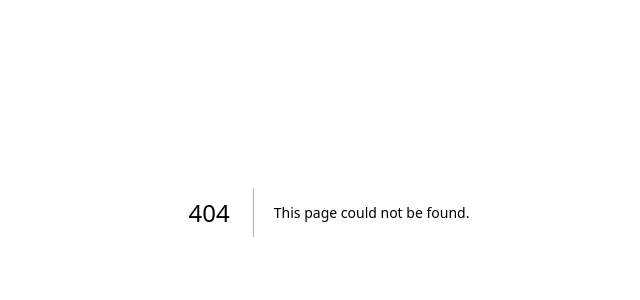
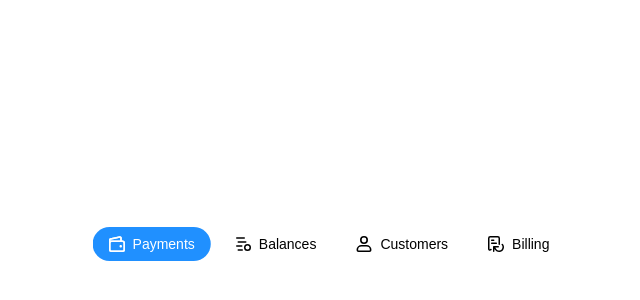
Before and after one commit to Nithinreddy1019/learn-motion, a Next.js app: page /tabstransition in a window 1280 px wide. Before the commit this address had no page. Shown: the part 188-488 px from the top of the page, without its empty margins (311-951 px from the left). Built offline with nearby package versions, Linux system fonts and the light colour scheme.

Commit message:
tabs transition : clip path

```diff
--- /dev/null
+++ b/app/tabstransition/page.tsx
@@ -0,0 +1,176 @@
+"use client"
+
+const Page = () => {
+    return (
+        <div className="h-screen w-full flex items-center justify-center">
+            <TabsClipPath />
+        </div>
+    );
+}
+
+export default Page;
+
+// -------------------------------------------------------------------- //
+import "./styles.css"
+import { useEffect, useRef, useState } from "react";
+
+export function TabsClipPath() {
+  const [activeTab, setActiveTab] = useState(TABS[0].name);
+  const containerRef = useRef(null);
+  const activeTabElementRef = useRef(null);
+
+  useEffect(() => {
+    const container = containerRef.current;
+
+    if (activeTab && container) {
+      const activeTabElement = activeTabElementRef.current;
+
+      if (activeTabElement) {
+        const { offsetLeft, offsetWidth } = activeTabElement;
+
+        const clipLeft = offsetLeft;
+        const clipRight = offsetLeft + offsetWidth;
+        // @ts-ignore
+        container.style.clipPath = `inset(0 ${Number(100 - (clipRight / container.offsetWidth) * 100).toFixed()}% 0 ${Number((clipLeft / container.offsetWidth) * 100).toFixed()}% round 17px)`;
+      }
+    }
+  }, [activeTab, activeTabElementRef, containerRef]);
+
+  return (
+    <div className="wrapper">
+      <ul className="list">
+        {TABS.map((tab) => (
+          <li key={tab.name}>
+            <button
+              ref={activeTab === tab.name ? activeTabElementRef : null}
+              data-tab={tab.name}
+              onClick={() => {
+                setActiveTab(tab.name);
+              }}
+              className="button"
+            >
+              {tab.icon}
+              {tab.name}
+            </button>
+          </li>
+        ))}
+      </ul>
+
+      <div aria-hidden className="clip-path-container" ref={containerRef}>
+        <ul className="list list-overlay">
+          {TABS.map((tab) => (
+            <li key={tab.name}>
+              <button
+                data-tab={tab.name}
+                onClick={() => {
+                  setActiveTab(tab.name);
+                }}
+                className="button-overlay button"
+				        tabIndex={-1}
+              >
+                {tab.icon}
+                {tab.name}
+              </button>
+            </li>
+          ))}
+        </ul>
+      </div>
+    </div>
+  );
+}
+
+const TABS = [
+  {
+    name: "Payments",
+    icon: (
+      <svg
+        aria-hidden="true"
+        width="16"
+        height="16"
+        viewBox="0 0 16 16"
+        fill="none"
+        xmlns="http://www.w3.org/2000/svg"
+      >
+        <path
+          fillRule="evenodd"
+          clipRule="evenodd"
+          fill="currentColor"
+          d="M0 3.884c0-.8.545-1.476 1.306-1.68l.018-.004L10.552.213c.15-.038.3-.055.448-.055.927.006 1.75.733 1.75 1.74V4.5h.75A2.5 2.5 0 0 1 16 7v6.5a2.5 2.5 0 0 1-2.5 2.5h-11A2.5 2.5 0 0 1 0 13.5V3.884ZM10.913 1.67c.199-.052.337.09.337.23v2.6H2.5c-.356 0-.694.074-1 .208v-.824c0-.092.059-.189.181-.227l9.216-1.984.016-.004ZM1.5 7v6.5a1 1 0 0 0 1 1h11a1 1 0 0 0 1-1V7a1 1 0 0 0-1-1h-11a1 1 0 0 0-1 1Z"
+        ></path>
+        <path
+          fillRule="evenodd"
+          clipRule="evenodd"
+          fill="currentColor"
+          d="M10.897 1.673 1.681 3.657c-.122.038-.181.135-.181.227v.824a2.492 2.492 0 0 1 1-.208h8.75V1.898c0-.14-.138-.281-.337-.23m0 0-.016.005Zm-9.59.532 9.23-1.987c.15-.038.3-.055.448-.055.927.006 1.75.733 1.75 1.74V4.5h.75A2.5 2.5 0 0 1 16 7v6.5a2.5 2.5 0 0 1-2.5 2.5h-11A2.5 2.5 0 0 1 0 13.5V3.884c0-.8.545-1.476 1.306-1.68l.018-.004ZM1.5 13.5V7a1 1 0 0 1 1-1h11a1 1 0 0 1 1 1v6.5a1 1 0 0 1-1 1h-11a1 1 0 0 1-1-1ZM13 10.25c0 .688-.563 1.25-1.25 1.25-.688 0-1.25-.55-1.25-1.25 0-.688.563-1.25 1.25-1.25.688 0 1.25.562 1.25 1.25Z"
+        ></path>
+      </svg>
+    ),
+  },
+  {
+    name: "Balances",
+    icon: (
+      <svg
+        data-testid="primary-nav-item-icon"
+        aria-hidden="true"
+        width="16"
+        height="16"
+        viewBox="0 0 16 16"
+        fill="none"
+        xmlns="http://www.w3.org/2000/svg"
+      >
+        <path
+          fill="currentColor"
+          d="M1 2a.75.75 0 0 1 .75-.75h7.5a.75.75 0 0 1 0 1.5h-7.5A.75.75 0 0 1 1 2Zm0 8a.75.75 0 0 1 .75-.75h5a.75.75 0 0 1 0 1.5h-5A.75.75 0 0 1 1 10Zm2.25-4.75a.75.75 0 0 0 0 1.5h7.5a.75.75 0 0 0 0-1.5h-7.5ZM2.5 14a.75.75 0 0 1 .75-.75h4a.75.75 0 0 1 0 1.5h-4A.75.75 0 0 1 2.5 14Z"
+        ></path>
+        <path
+          fillRule="evenodd"
+          clipRule="evenodd"
+          fill="currentColor"
+          d="M16 11.5a3.5 3.5 0 1 1-7 0 3.5 3.5 0 0 1 7 0Zm-1.5 0a2 2 0 1 1-4 0 2 2 0 0 1 4 0Z"
+        ></path>
+      </svg>
+    ),
+  },
+  {
+    name: "Customers",
+    icon: (
+      <svg
+        aria-hidden="true"
+        width="16"
+        height="16"
+        viewBox="0 0 16 16"
+        fill="none"
+        xmlns="http://www.w3.org/2000/svg"
+      >
+        <path
+          fillRule="evenodd"
+          clipRule="evenodd"
+          fill="currentColor"
+          d="M2.5 14.4h11a.4.4 0 0 0 .4-.4 3.4 3.4 0 0 0-3.4-3.4h-5A3.4 3.4 0 0 0 2.1 14c0 .22.18.4.4.4Zm0 1.6h11a2 2 0 0 0 2-2 5 5 0 0 0-5-5h-5a5 5 0 0 0-5 5 2 2 0 0 0 2 2ZM8 6.4a2.4 2.4 0 1 0 0-4.8 2.4 2.4 0 0 0 0 4.8ZM8 8a4 4 0 1 0 0-8 4 4 0 0 0 0 8Z"
+        ></path>
+      </svg>
+    ),
+  },
+  {
+    name: "Billing",
+    icon: (
+      <svg
+        aria-hidden="true"
+        width="16"
+        height="16"
+        viewBox="0 0 16 16"
+        fill="none"
+        xmlns="http://www.w3.org/2000/svg"
+      >
+        <path
+          fill="currentColor"
+          d="M0 2.25A2.25 2.25 0 0 1 2.25 0h7.5A2.25 2.25 0 0 1 12 2.25v6a.75.75 0 0 1-1.5 0v-6a.75.75 0 0 0-.75-.75h-7.5a.75.75 0 0 0-.75.75v10.851a.192.192 0 0 0 .277.172l.888-.444a.75.75 0 1 1 .67 1.342l-.887.443A1.69 1.69 0 0 1 0 13.101V2.25Z"
+        ></path>
+        <path
+          fill="currentColor"
+          d="M5 10.7a.7.7 0 0 1 .7-.7h4.6a.7.7 0 1 1 0 1.4H7.36l.136.237c.098.17.193.336.284.491.283.483.554.907.855 1.263.572.675 1.249 1.109 2.365 1.109 1.18 0 2.038-.423 2.604-1.039.576-.626.896-1.5.896-2.461 0-.99-.42-1.567-.807-1.998a.75.75 0 1 1 1.115-1.004C15.319 8.568 16 9.49 16 11c0 1.288-.43 2.54-1.292 3.476C13.838 15.423 12.57 16 11 16c-1.634 0-2.706-.691-3.51-1.64-.386-.457-.71-.971-1.004-1.472L6.4 12.74v2.56a.7.7 0 1 1-1.4 0v-4.6ZM2.95 4.25a.75.75 0 0 1 .75-.75h2a.75.75 0 0 1 0 1.5h-2a.75.75 0 0 1-.75-.75ZM3.7 6.5a.75.75 0 0 0 0 1.5h4.6a.75.75 0 0 0 0-1.5H3.7Z"
+        ></path>
+      </svg>
+    ),
+  },
+];
--- /dev/null
+++ b/app/tabstransition/styles.css
@@ -0,0 +1,51 @@
+body {
+    padding: 0 16px;
+}
+
+.wrapper {
+   position: relative;
+   display: flex;
+   flex-direction: column;
+   align-items: center;
+   width: fit-content;
+   margin: 0 auto;
+   padding: 64px 0 0;
+}
+
+.list {
+   position: relative;
+   display: flex;
+   width: 100%;
+   justify-content: center;
+   gap: 8px;
+}
+
+.list-overlay {
+   background: #2090FF;
+}
+
+.button {
+   display: flex;
+   height: 34px;
+   align-items: center;
+   gap: 8px;
+   border-radius: 100%;
+   padding: 16px;
+   font-size: 14px;
+   font-weight: 500;
+   color: #000;
+   text-decoration: none;
+}
+
+.button.button-overlay {
+   color: #fff;
+}
+
+.clip-path-container {
+   position: absolute;
+   z-index: 10;
+   width: 100%;
+   overflow: hidden;
+   transition: clip-path 0.25s ease;
+   clip-path: inset(0px 75% 0px 0% round 17px);
+}
```
